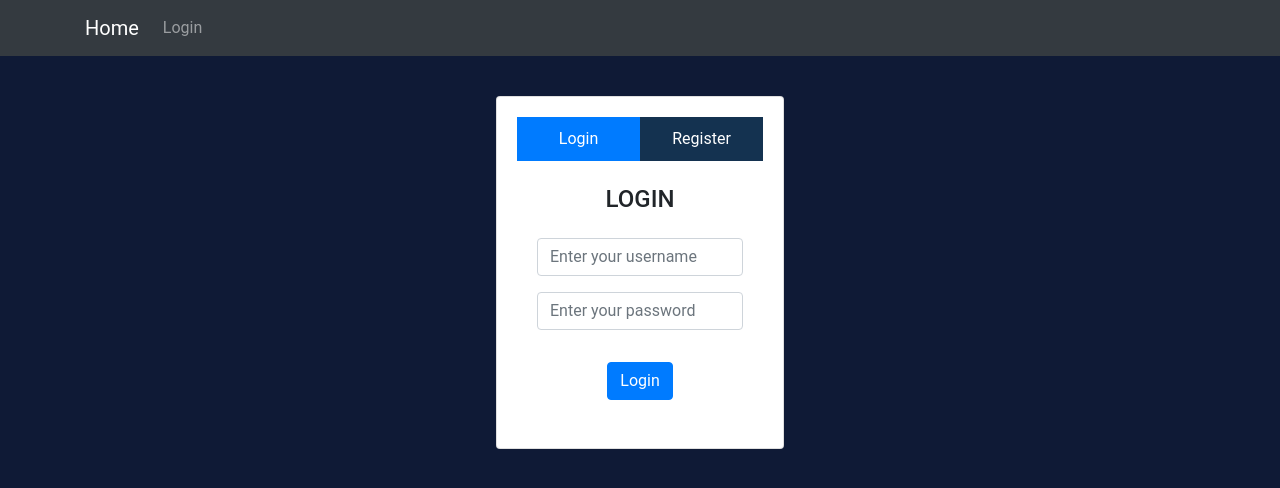
After one commit to jandro12345/rappyjob_api, a Flask app: page /login in a window 1280 px wide. The commit adds this page. Shown: the top 488 px of the page. Run offline with Flask 2, Linux system fonts and the light colour scheme; some libraries are stand-ins or nearby versions.

Commit message:
update 2020-03-19 msj de confirmacion email falta

```diff
--- a/API/config.py
+++ b/API/config.py
@@ -1,2 +1,4 @@
-url_cpt = "https://www.computrabajo.com.pe"
-url_infoempleo = "https://pe.jooble.org/"
+URL_CPT = "https://www.computrabajo.com.pe"
+URL_INFOEMPLEO = "https://pe.jooble.org/"
+DSN = 'user=postgres password=alex '\
+      'dbname=rappyjob host=localhost '
--- a/FRONT/app.py
+++ b/FRONT/app.py
@@ -2,7 +2,7 @@
 Rappyjob
 """
 from datetime import datetime,timedelta
-from flask import Flask, jsonify, redirect, request, template_rendered, url_for, render_template
+from flask import Flask, jsonify, redirect, request, flash, url_for, render_template
 import requests
 import json
 from configfront import URL_API
@@ -13,6 +13,7 @@ app.secret_key = "y2k"
 @app.route("/", methods=["GET"])
 def inti():
     return redirect(url_for("home"))
+
 @app.route("/home", methods=["GET","POST"])
 def home():
     if request.method == 'POST' and 'parameter' in request.form:
@@ -26,5 +27,40 @@ def home():
         return render_template('home.html',data=data)
     if request.method == 'GET':
         return render_template('home.html')
+
+@app.route("/login", methods=["GET","POST"])
+def login():
+    if request.method == 'POST':
+        if 'usernamelogin' in request.form and 'passwordlogin' in request.form:
+            data_request = {
+                "usernamelogin": request.form['usernamelogin'],
+                "passwordlogin": request.form['passwordlogin']
+            }
+        elif 'username' in request.form and 'email' in request.form and 'password' in request.form and 'passwordconfirm' in request.form:
+            data = {
+                    "username": request.form['username'],
+                    "email": request.form['email'],
+                    "password": request.form['password'],
+                    "passwordconfirm": request.form['passwordconfirm']
+                }
+            if request.form['password'] == request.form['passwordconfirm']:
+                response = requests.post('{}/api/register'.format(URL_API),data=json.dumps(data))
+                response = response.json()
+                if response['error']:
+                    flash(response['error'], 'danger')
+                    return render_template('login.html',data=data)
+                elif response['message']:
+                    ## como hacer
+                    name = "Successful"
+                    flash(response['message'], 'success')
+                    return render_template('login.html',name=name)
+            else:
+                flash('Las contraseñas no coinciden','danger')
+                return render_template('login.html',data=data)
+        else:
+            flash('Incorrect username/password','danger')
+            return render_template('login.html')
+    else:
+        return render_template('login.html')
 if __name__ == "__main__":
 	app.run(debug=True)
--- /dev/null
+++ b/FRONT/static/stylelogin.css
@@ -0,0 +1,115 @@
+body {
+    background: #0F1A36; /* fallback for old browsers */
+    background: -webkit-linear-gradient(right, #0F1A36, #0F1A36);
+    background: -moz-linear-gradient(right, #0F1A36, #0F1A36);
+    background: -o-linear-gradient(right, #0F1A36, #0F1A36);
+    background: linear-gradient(to left, #0F1A36, #0F1A36);
+    font-family: "Roboto", sans-serif;
+    -webkit-font-smoothing: antialiased;
+    -moz-osx-font-smoothing: grayscale;
+}
+.signup_v4 .social-area {
+    text-align: center;
+    padding-top: 14px
+}
+
+.signup_v4 .social-area .title {
+    font-size: 20px;
+    text-transform: uppercase;
+    font-weight: 600;
+    display: inline-block;
+    color: #007bff;
+    position: relative
+}
+
+.signup_v4 .social-area .text {
+    font-size: 17px;
+    font-weight: 400;
+    color: #143250
+}
+
+.signup_v4 .social-area .title::before {
+    position: absolute;
+    content: '';
+    width: 40px;
+    height: 1px;
+    background: rgba(0, 0, 0, .2);
+    top: 50%;
+    -webkit-transform: translateY(-50%);
+    -ms-transform: translateY(-50%);
+    transform: translateY(-50%);
+    left: 100%;
+    margin-left: 7px
+}
+
+.signup_v4 .social-area .title::after {
+    position: absolute;
+    content: '';
+    width: 40px;
+    height: 1px;
+    background: rgba(0, 0, 0, .2);
+    top: 50%;
+    -webkit-transform: translateY(-50%);
+    -ms-transform: translateY(-50%);
+    transform: translateY(-50%);
+    right: 100%;
+    margin-right: 7px
+}
+
+.signup_v4 ul.social-links {
+    padding: 0;
+    margin: 0
+}
+
+.signup_v4 .social-area .social-links li {
+    display: inline-block
+}
+
+.signup_v4 .social-area .social-links li a i {
+    width: 50px;
+    height: 50px;
+    border-radius: 50%;
+    line-height: 50px;
+    display: inline-block;
+    color: #fff;
+    margin: 0 5px;
+    -webkit-box-shadow: 0 5px 10px rgb(0 0 0 / 15%);
+    box-shadow: 0 5px 10px rgb(0 0 0 / 15%)
+}
+
+.signup_v4 .social-area .social-links li a i.fa-facebook-f {
+    background: #0069f7
+}
+
+.signup_v4 .social-area .social-links li a i.fa-google-plus-g {
+    background: #d1062c
+}
+
+.signup_v4 .nav-tabs .nav-link.active {
+    background: #007bff
+}
+
+.signup_v4 .nav-tabs .nav-link {
+    background: #143250
+}
+
+.signup_v4 .nav-tabs .nav-link {
+    border: 0;
+    margin: 0;
+    padding: 10px 0;
+    text-align: center;
+    border-radius: 0;
+    color: #fff
+}
+
+.signup_v4 .nav-tabs li.nav-item {
+    width: 50%
+}
+
+.signup_v4 .card-body {
+    padding: 0px,
+}
+
+.signup_v4 .card-body .tab-content {
+    padding: 0 1.25rem 1.75em
+}
--- a/FRONT/templates/base.html
+++ b/FRONT/templates/base.html
@@ -19,7 +19,7 @@
                 <div class="collapse navbar-collapse" id="navbarSupportedContent">
                     <ul class="navbar-nav mr-auto">
                     <li class="nav-item">
-                        <a class="nav-link" href="#">Login</a>
+                        <a class="nav-link" href="/login">Login</a>
                     </li>
                     </ul>
                 </div>
--- /dev/null
+++ b/FRONT/templates/login.html
@@ -0,0 +1,74 @@
+{% extends "base.html" %}
+{% block title %}Home{% endblock %}
+{% block css %}
+<link rel="stylesheet" href="https://cdn.jsdelivr.net/npm/bootstrap@4.3.1/dist/css/bootstrap.min.css" integrity="sha384-ggOyR0iXCbMQv3Xipma34MD+dH/1fQ784/j6cY/iJTQUOhcWr7x9JvoRxT2MZw1T" crossorigin="anonymous">
+<link rel= "stylesheet" type= "text/css" href= "{{ url_for('static',filename='stylelogin.css') }}">
+{% endblock %}
+<br>
+{% block body %}
+<br>
+<br>
+<br>
+<br>
+<div class="container">
+    <div class="card signup_v4" style="max-width: 18rem;margin: 0 auto;">
+        <div class="card-body col-md-12">
+            <ul class="nav nav-tabs" id="myTab" role="tablist">
+                <li class="nav-item " role="presentation"> <a class={% if not data and not name%} "nav-link active" {% else %} "nav-link" {% endif %} id="login-tab" data-toggle="tab" href="#login" role="tab" aria-controls="login" aria-selected="true">Login</a> </li>
+                <li class="nav-item " role="presentation"> <a class={% if data or name%} "nav-link active" {% else %} "nav-link" {% endif %}  id="register-tab" data-toggle="tab" href="#register" role="tab" aria-controls="register" aria-selected="false">Register</a> </li>
+            </ul>
+            <div class="tab-content" id="myTabContent">
+                <div class={% if not data and not name %}"tab-pane fade show active" {% else %} "tab-pane fade" {% endif %} id="login" role="tabpanel" aria-labelledby="login-tab">
+                    <h4 class="text-center mt-4 mb-4" style="text-transform: uppercase;">Login</h4>
+                    <form method="post">
+                        <div class="form-row">
+                            <div class="form-group col-md12"><input type="text" class="form-control" id="inputEmail4" placeholder="Enter your username" required="" name="usernamelogin" > </div>
+                            <div class="form-group col-md-12"><input type="password" class="form-control" id="inputPassword4" placeholder="Enter your password" required="" name="passwordlogin"> </div>
+                            <div class="form-group col-md-12">
+                                <div class="d-flex flex-wrap justify-content-between align-items-center">
+
+                                </div>
+                            </div>
+                        </div>
+                        <div class="col-md-12 text-center" > <button class="btn btn-primary " style="margin: 0 auto;" type="submit">Login</button> </div>
+                    </form>
+                </div>
+                <div class={% if data or name%}"tab-pane fade show active" {% else %} "tab-pane fade" {% endif %} id="register" role="tabpanel" aria-labelledby="register-tab">
+                    <h4 class="text-center mt-4 mb-4" style="text-transform: uppercase;">Register</h4>
+                    <form method="post">
+                        <div class="form-row">
+                            <div class="form-group col-md-12">  <input type="text" class="form-control" id="inputPassword4" placeholder="Enter your username" required="" name="username" {% if data %} value={{ data['username'] }} {% endif %}> </div>
+                        </div>
+                        <div class="form-row">
+                            <div class="form-group col-md-12"> <input type="email" class="form-control" id="inputEmail4" placeholder="Enter your email address" required="" name="email" {% if data %} value={{ data['email'] }} {% endif %}> </div>
+                            <div class="form-group col-md-12"> <input type="password" class="form-control" id="inputPassword4" placeholder="Enter your password" required="" name="password" minlength="6" {% if data %} value={{ data['password'] }} {% endif %}> </div>
+                        </div>
+                        <div class="form-row">
+                            <div class="form-group col-md-12">  <input type="password" class="form-control" id="inputPassword4" placeholder="Enter your password" required="" name="passwordconfirm" minlength="6" {% if data %} value={{ data['passwordconfirm'] }} {% endif %}> </div>
+
+                        </div>
+                        <div class="col-12">
+                            <div class="col-md-12 text-center">
+                               <button class="btn btn-primary mt-3 mt-sm-0" type="submit">Register</button>
+                            </div>
+                        </div>
+                    </form>
+                    <br>s
+                    <div class="message">
+                        {% with messages = get_flashed_messages(with_categories=true)  %}
+                        {% if messages %}
+                        {% for category, message in messages %}
+                            <div class="alert alert-{{ category }}"> {{ message }} </div>
+                        </div>
+                        {% endfor %}
+                        {% endif %}
+                        {% endwith %}
+                    </div>
+                </div>
+            </div>
+        </div>
+    </div>
+</div>
+
+
+{% endblock %}
```
Also changed, not shown: API/api.py (+52 -3 lines), FRONT/static/style.css (+11 -0 lines).
